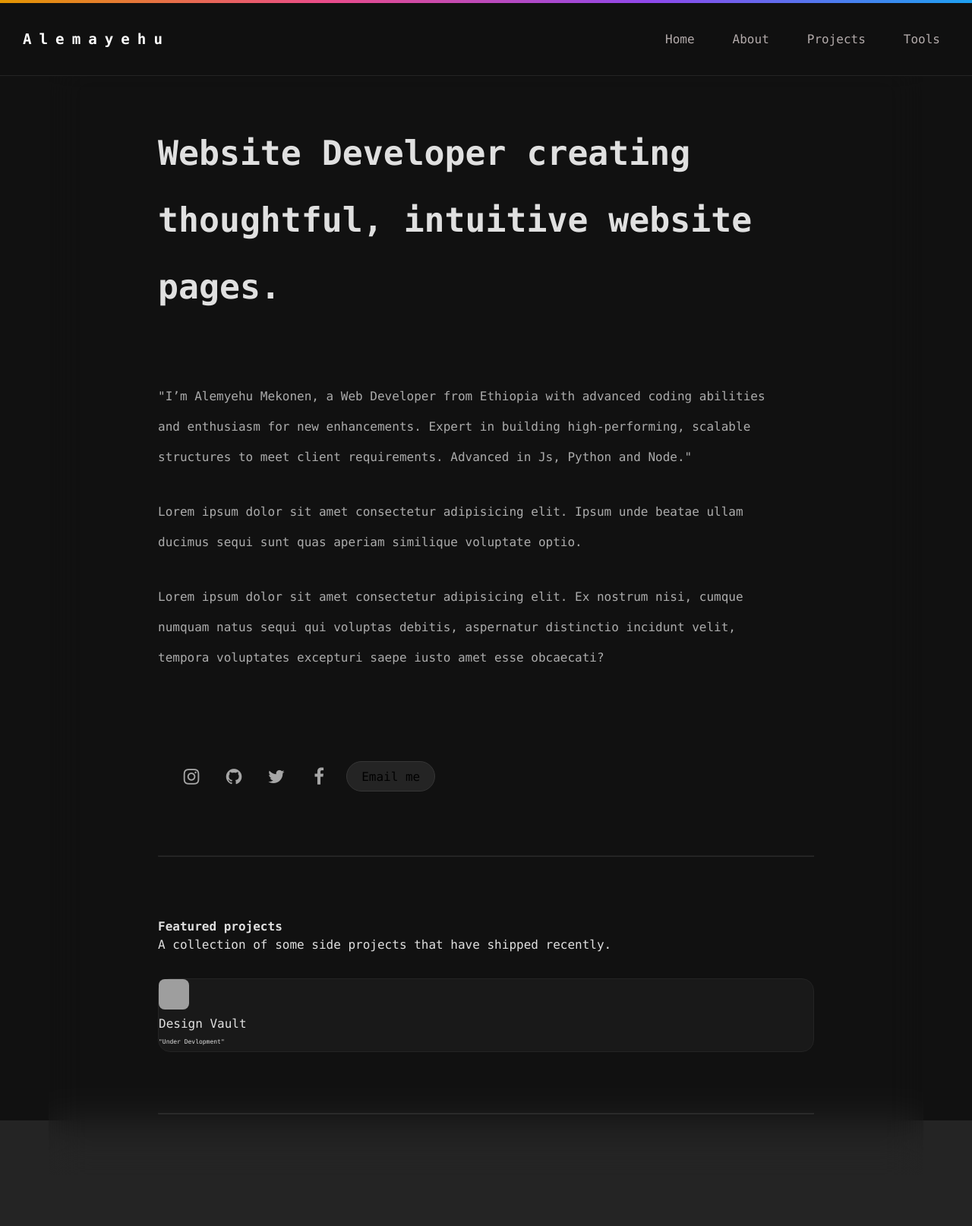
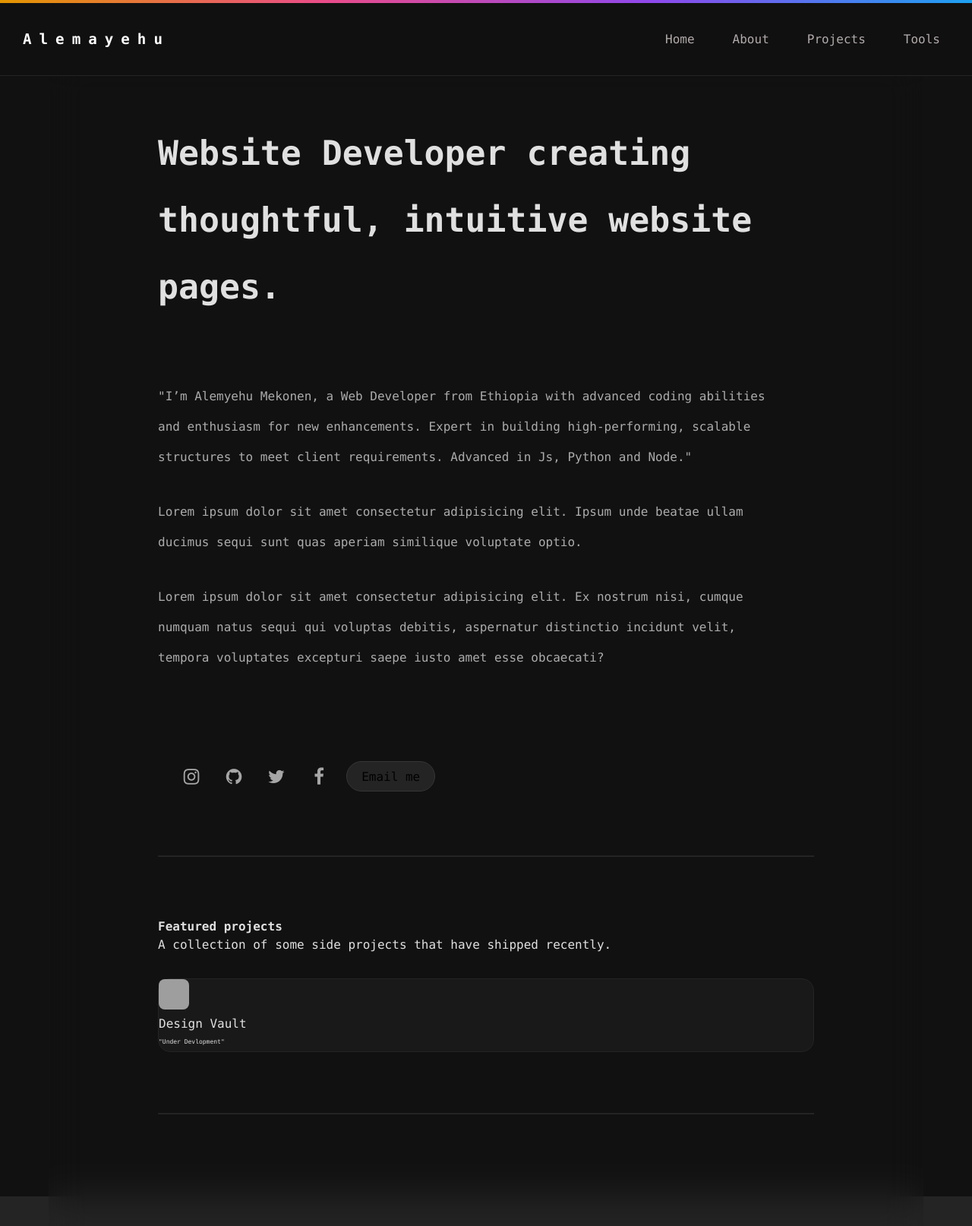
Before and after one commit to afteralexxo/portofolio-using-react, a React (Vite) app: page / in a window 1280 px wide. Shown: the top 1614 px of the page at 76% size. Before the commit the page ends 1547 px from the top, so only its background shows below. Built offline with nearby package versions, Linux system fonts and the light colour scheme; grey boxes are pictures that could not be loaded.

Commit message:
bottom of the page created

```diff
--- a/src/componenet/Home/MainWrapper.css
+++ b/src/componenet/Home/MainWrapper.css
@@ -47,5 +47,5 @@ hr{
 }
 .footer-bar{
     width: 100%;
-    height: 14%;
+    height: 100px;
 }
```
